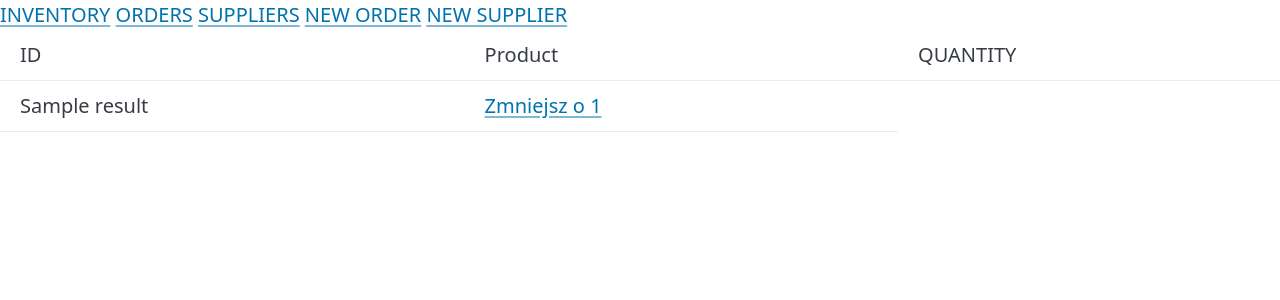
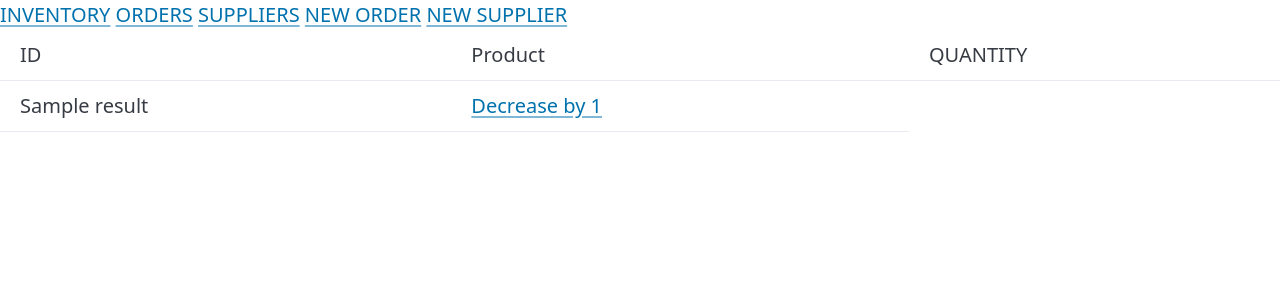
Before and after one commit to PanJanPL/zapasy, a Symfony app: template templates/inventory/inventory.html.twig in a window 1280 px wide. Shown: the top 300 px of the page. Run offline with Twig, Linux system fonts and the light colour scheme; the template is opened without the code that fills it: most values are stand-ins (such as "Sample title", 1, 10 or a date in 2020); some libraries are stand-ins or nearby versions.

Commit message:
last fix

```diff
--- a/src/Controller/ChangeQuantityController.php
+++ b/src/Controller/ChangeQuantityController.php
@@ -17,6 +17,8 @@ class ChangeQuantityController extends AbstractController
 
         $sql="UPDATE `inventory` SET `quantity` = `quantity` - 1 WHERE `id` =".$id;
         $conn->executeQuery($sql);
+        $sql="DELETE FROM `inventory` Where `quantity` <= 0";
+        $conn->executeQuery($sql);
         $sql="Select * From `inventory`";
         $resultSet = $conn->executeQuery($sql);
 
--- a/templates/inventory/inventory.html.twig
+++ b/templates/inventory/inventory.html.twig
@@ -19,7 +19,7 @@
             </td>
             {% endfor %}
             <td>
-                <a href="/changeQuantity/{{row["id"]}}">Zmniejsz o 1</a>
+                <a href="/changeQuantity/{{row["id"]}}">Decrease by 1</a>
             </td>
         </tr>
     {% endfor %}
```
